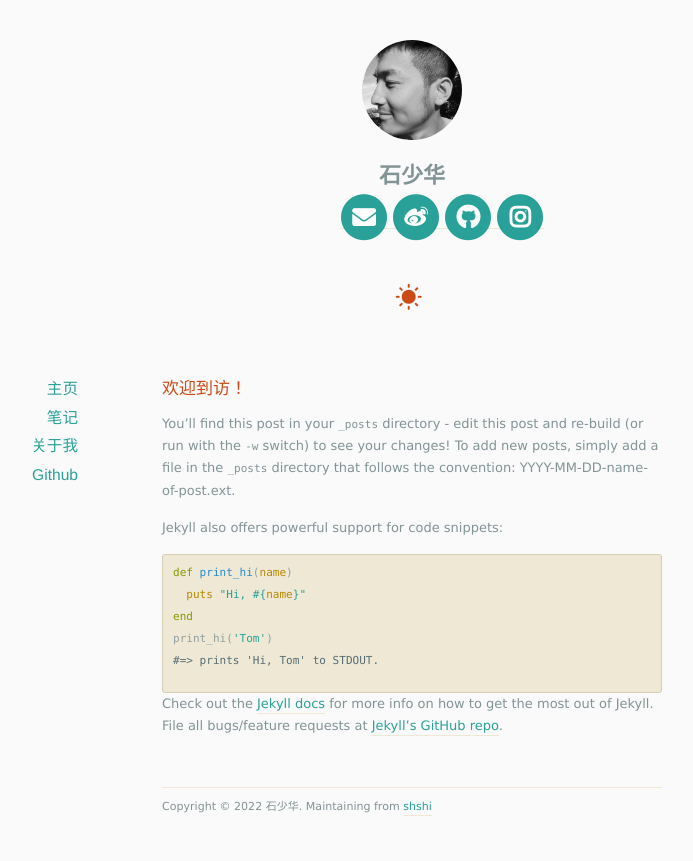
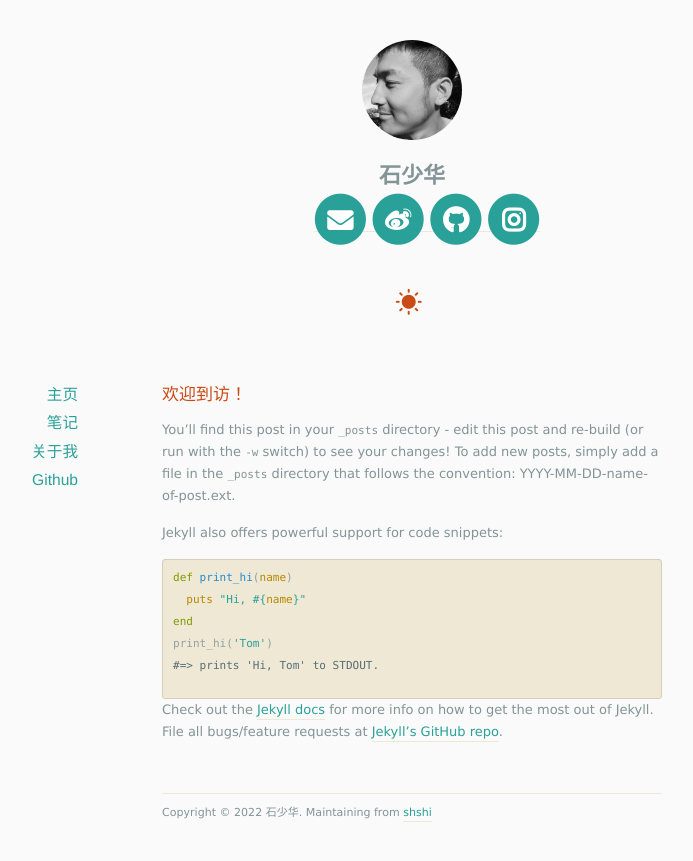
Before and after one commit to shshi/shishaohua.github.io, a Jekyll site: the page built from docs/index.html, in a window 1280 px wide. Shown: the top 861 px of the page, without its empty margins (228-921 px from the left). Built offline with Jekyll 4.4.1, drawn with Linux system fonts in a browser that asks for light colours; nearby versions of some CDN libraries; the list of posts is cut into pages by our own code.

Commit message:
Update style.css

```diff
--- a/docs/assets/css/style.css
+++ b/docs/assets/css/style.css
@@ -52,10 +52,6 @@ body {
 }
 
 .social-icons ul{
-  display: inline-block;
-  text-align: center;
-  width: 100%;
-  font-size: 0.9em;
   list-style: none;
 }
 
```
